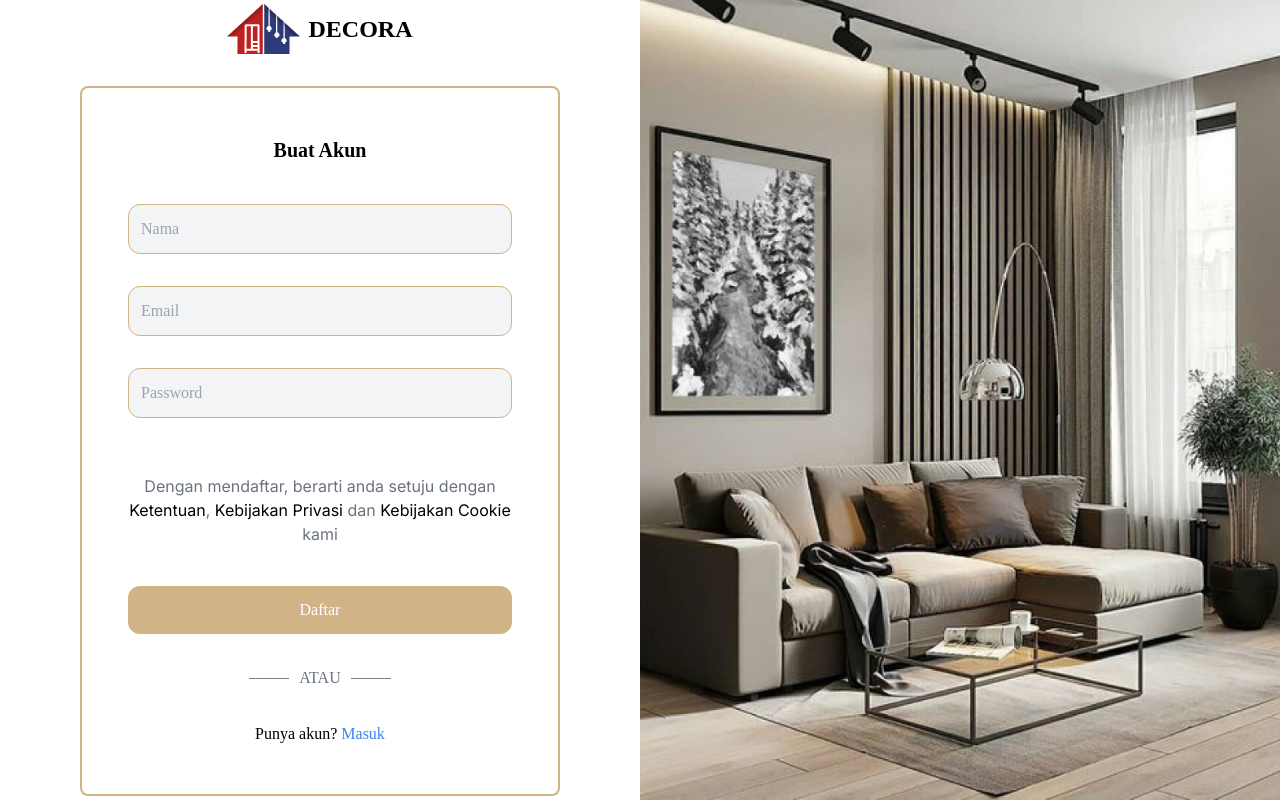
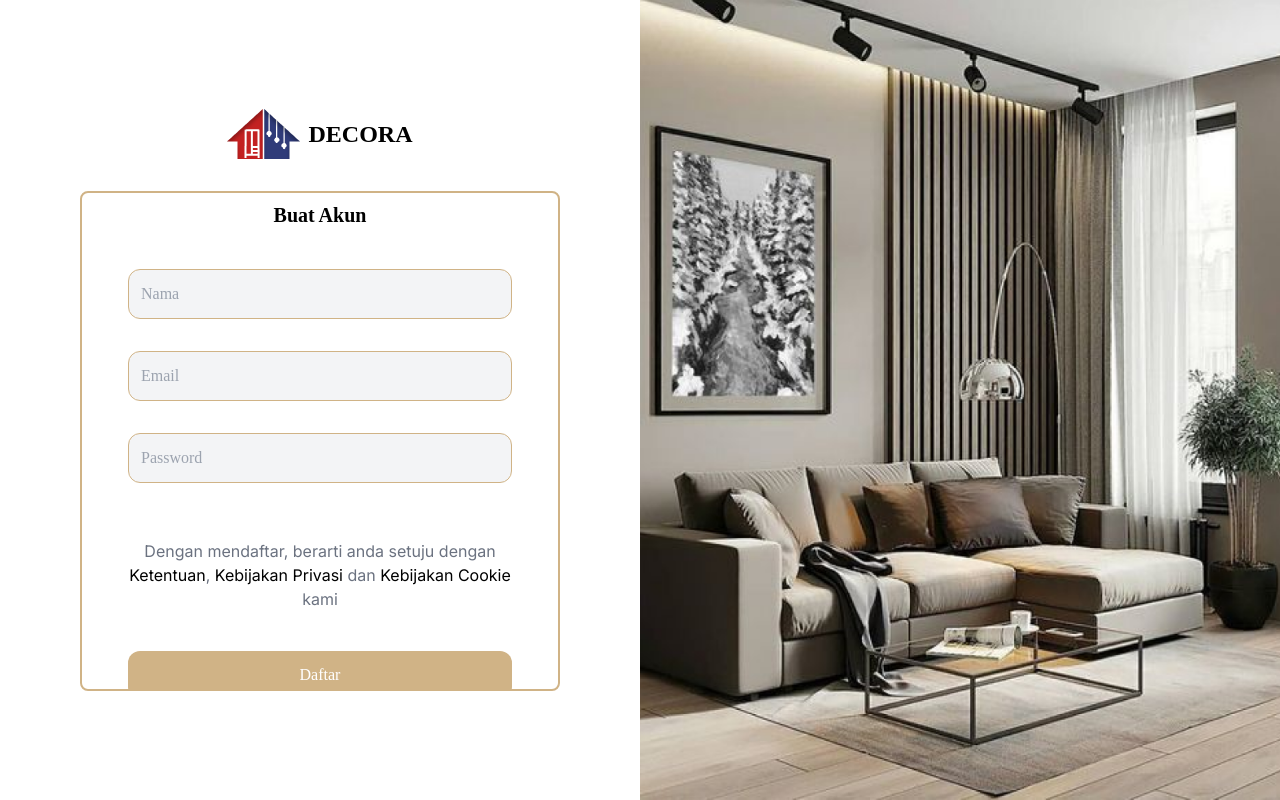
Before and after one commit to SkyStand/Decora-FE, a Next.js app: page /register in a window 1280 px wide. Built offline with nearby package versions, Linux system fonts and the light colour scheme.

Commit message:
style : add scroll to register

```diff
--- a/src/app/register/page.tsx
+++ b/src/app/register/page.tsx
@@ -3,21 +3,21 @@ import Image from 'next/image'
 
 export default function Login() {
   return (
-      <main className="overflow-hidden">
+    <main className="overflow-y max-h-screen">
       <div className="w-full h-screen flex">
         <div className="w-1/2 flex flex-col items-center justify-center my-auto">
           <div className='flex items-center justify-center mb-8'>
             <div className='relative cursor-pointer '>
-                        <Image src="/images/logo.png" alt="logo" layout="responsive" width={73} height={50}  objectFit='contain'/>
+              <Image src="/images/logo.png" alt="logo" layout="responsive" width={73} height={50} objectFit='contain' />
             </div>
-                    <a href="#"className='ml-2 font-primary text-2xl font-bold'>DECORA</a>
+            <a href="#" className='ml-2 font-primary text-2xl font-bold'>DECORA</a>
           </div>
-                <form action="" className='flex flex-col w-3/4 mx-auto border-emascoklat border-2 py-12 p-2 rounded-lg items-center'>
+          <form action="" className='flex flex-col w-3/4 mx-auto border-emascoklat border-2 p-2 rounded-lg items-center max-h-[500px] overflow-auto'>
             <h2 className="text-xl font-bold mb-6 text-center font-primary">Buat Akun</h2>
             {/* --------------------------- */}
-                    <input type="text" placeholder='Nama'className='font-secondary max-w-sm'/>
-                    <input type="email" placeholder='Email'className='font-secondary max-w-sm'/>
-                    <input type="password" placeholder='Password' className='font-secondary max-w-sm'/>
+            <input type="text" placeholder='Nama' className='font-secondary max-w-sm' />
+            <input type="email" placeholder='Email' className='font-secondary max-w-sm' />
+            <input type="password" placeholder='Password' className='font-secondary max-w-sm' />
 
             {/* --------------------------- */}
             <span className="text-gray-500 max-w-sm mt-10 text-center">
@@ -32,9 +32,10 @@ export default function Login() {
             <span className="horizontalLines text-gray-500 my-8 font-secondary">ATAU</span>
             <span className='font-secondary text-center'>Punya akun? <a href="/login" className="text-blue-500">Masuk</a></span>
           </form>
+
         </div>
         <div className="w-1/2 relative ">
-                <Image src="/images/login.png" alt='home' layout='fill'/>
+          <Image src="/images/login.png" alt='home' layout='fill' />
         </div>
       </div>
     </main>
```
Also changed, not shown: 1 other file (tests, documents, lock files or other folders). Lines whose indentation alone changed are shown as unchanged.
